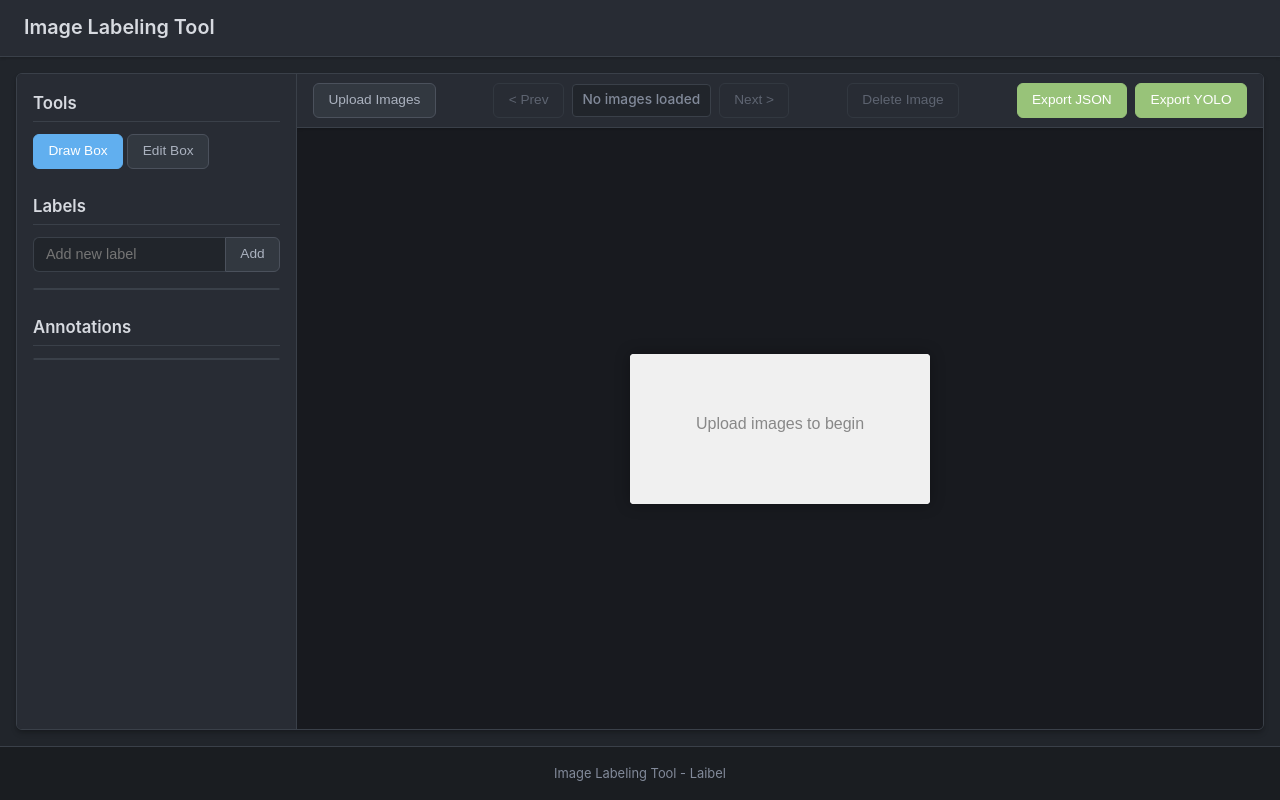
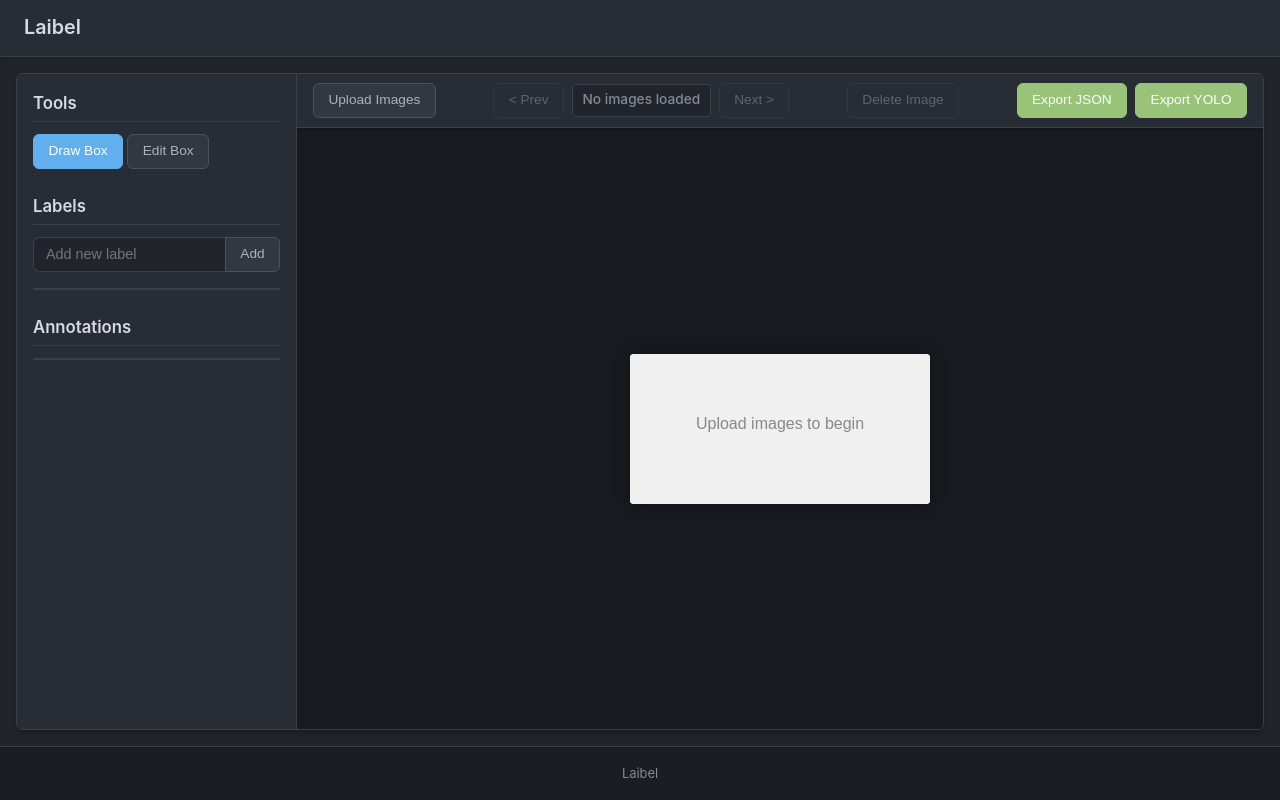
Before and after one commit to antflix/laibel, a Flask app: page / in a window 1280 px wide. Run offline with Flask 3, Linux system fonts and the light colour scheme.

Commit message:
fix header

```diff
--- a/templates/index.html
+++ b/templates/index.html
@@ -3,7 +3,7 @@
     <head>
         <meta charset="UTF-8" />
         <meta name="viewport" content="width=device-width, initial-scale=1.0" />
-        <title>Image Labeling Tool</title>
+        <title>Laibel</title>
         <link
             rel="stylesheet"
             href="{{ url_for('static', filename='css/style.css') }}"
@@ -12,7 +12,7 @@
     <body>
         <div class="container">
             <header>
-                <h1>Image Labeling Tool</h1>
+                <h1>Laibel</h1>
             </header>
 
             <main>
@@ -114,7 +114,7 @@
             </main>
 
             <footer>
-                <p>Image Labeling Tool - Laibel</p>
+                <p>Laibel</p>
             </footer>
         </div>
 
```
